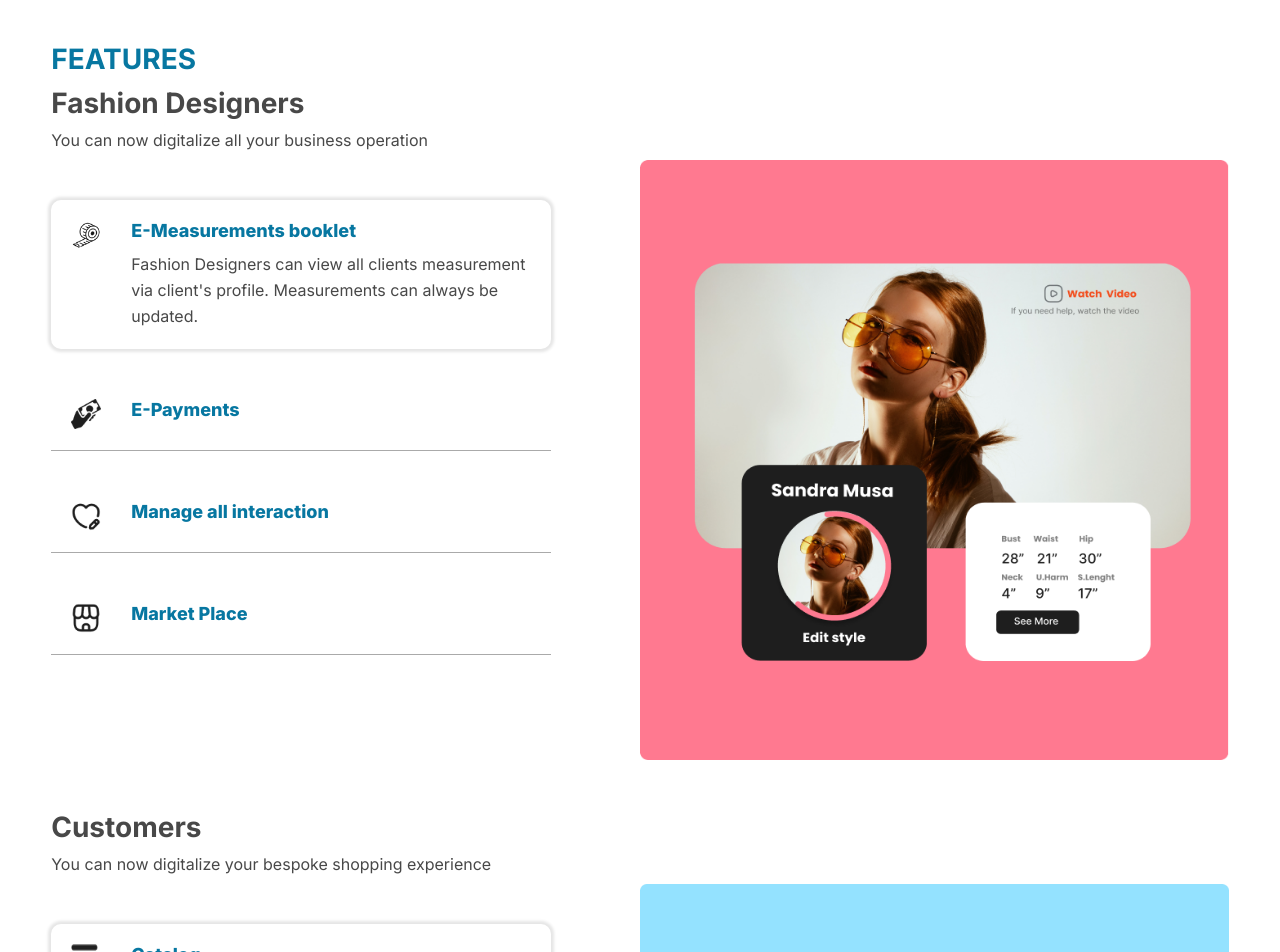
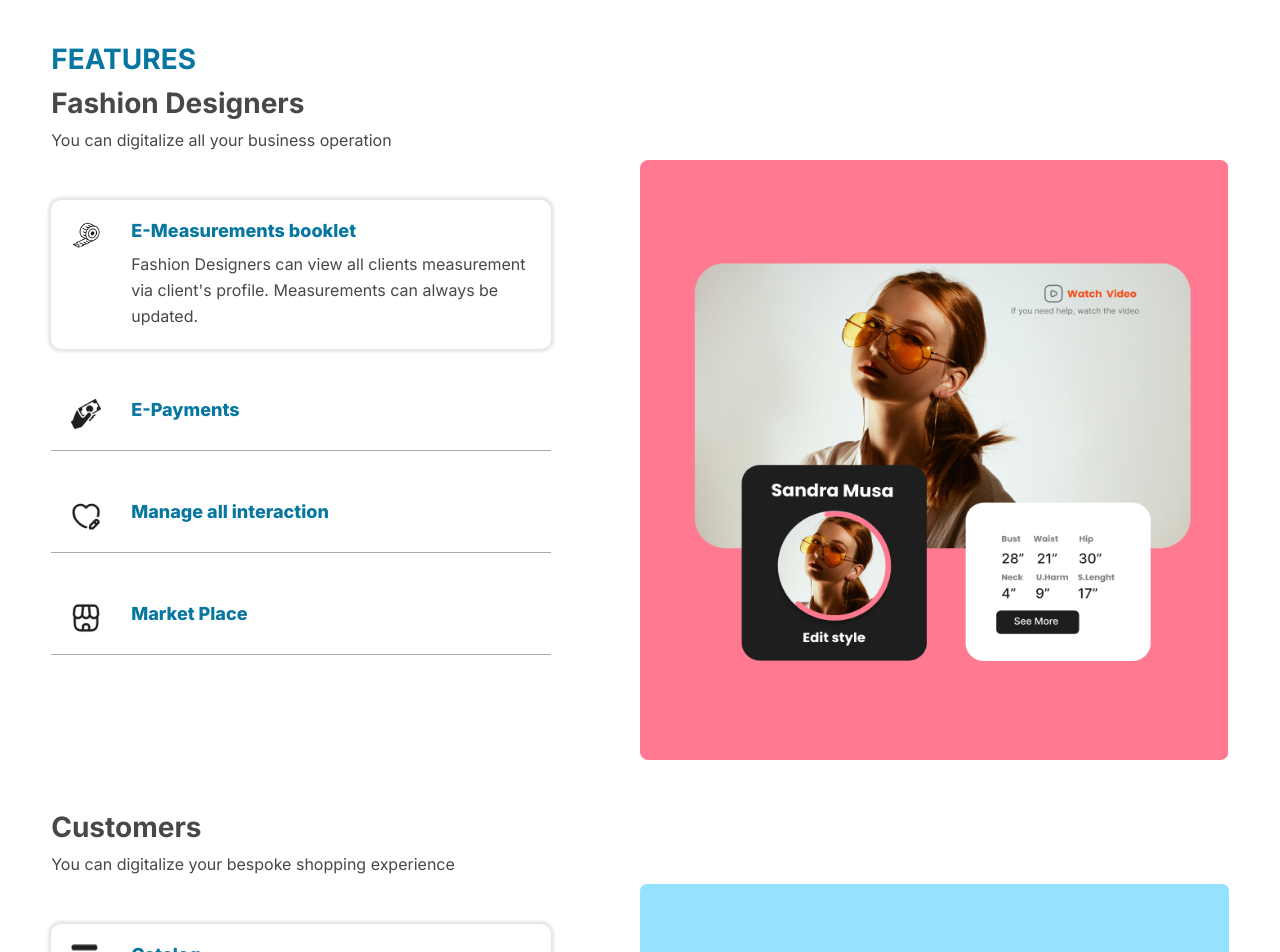
Before and after one commit to kiisi/cleanhub, a React (Create React App) app: page / in a window 1280 px wide. Shown: the part 2100-3052 px from the top of the page. Built offline with nearby package versions, Linux system fonts and the light colour scheme.

Commit message:
Update Features.js

```diff
--- a/src/components/Main/Features/Features.js
+++ b/src/components/Main/Features/Features.js
@@ -24,7 +24,7 @@ const Features = () => {
           </div>
           <div className="features-header-sub">
             <h1>Fashion Designers</h1>
-            <p>You can now digitalize all your business operation</p>
+            <p>You can digitalize all your business operation</p>
           </div>
         </div>
         {isBigScreen ?
@@ -35,7 +35,7 @@ const Features = () => {
         <div className="features-header_wrapper features-space">
           <div className="features-header-sub">
             <h1>Customers</h1>
-            <p>You can now digitalize your bespoke shopping experience</p>
+            <p>You can digitalize your bespoke shopping experience</p>
           </div>
         </div>
         {isBigScreen ?
```
